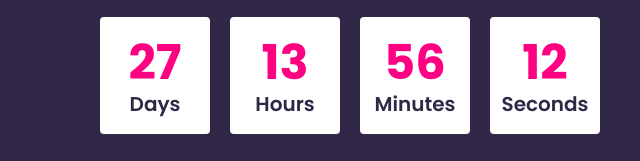
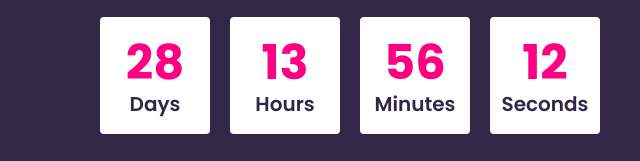
Before and after one commit to khade36/Clone_LHC, a website: page home/index.html in a window 1280 px wide. Shown: the part 390-551 px from the top of the page, 0-640 px from the left. Drawn offline with Linux system fonts and the light colour scheme.

Commit message:
Update index.html

```diff
--- a/home/index.html
+++ b/home/index.html
@@ -62,7 +62,7 @@
         }
 
 
-        var countDate= new Date(2024,1, 1).getTime();
+        var countDate= new Date(2024,1, 2).getTime();
         function cd(){
             var now=new Date().getTime();
             gap=countDate-now;
```
